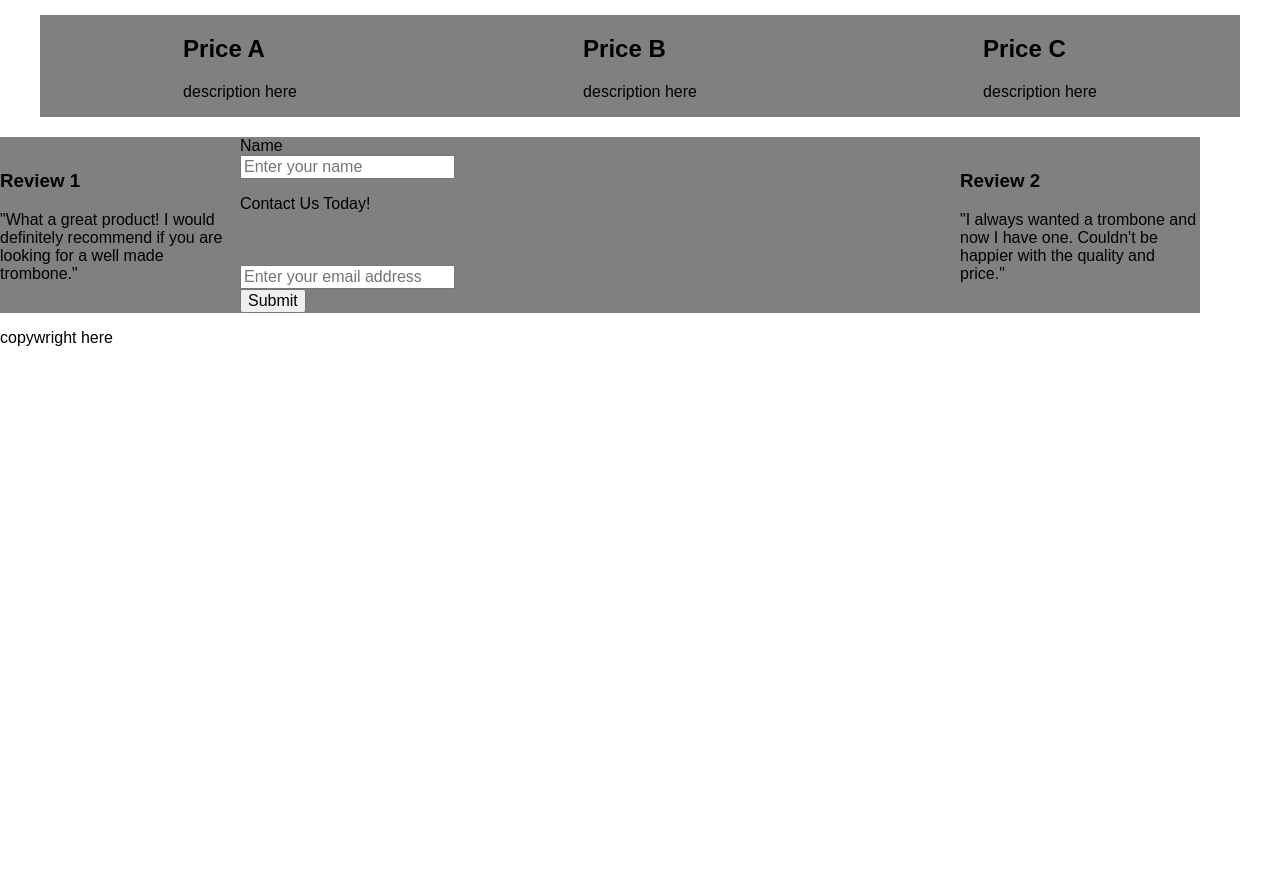
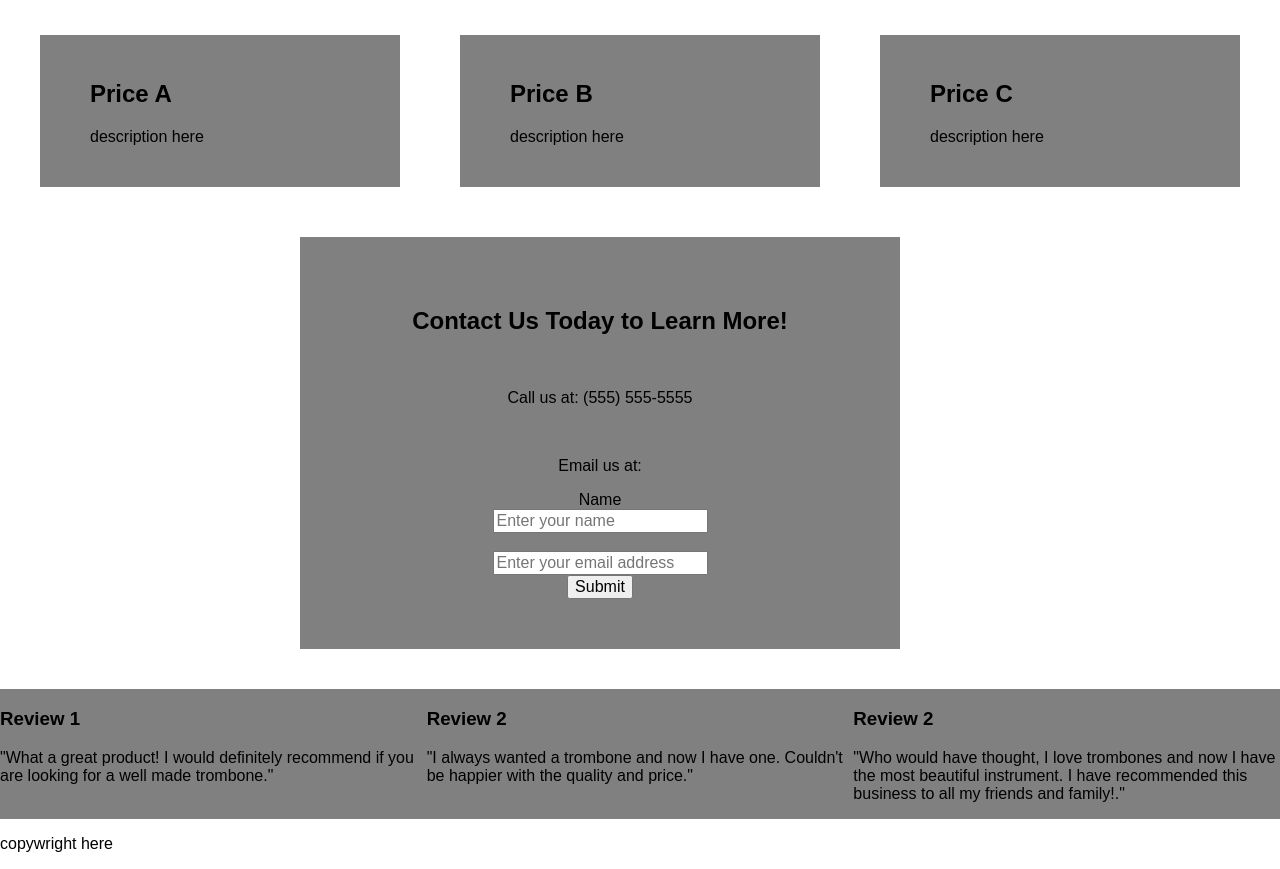
Before and after one commit to Stacy-Riley/fcc-product-landing-page, a plain HTML site: page index.html in a window 1280 px wide. Shown: the part 420-1289 px from the top of the page. Before the commit the page ends 800 px from the top, so only its background shows below. Drawn offline with Linux system fonts and the light colour scheme.

Commit message:
More flex-box coding to pricing and review section, still in process

```diff
--- a/css/main.css
+++ b/css/main.css
@@ -3,48 +3,72 @@ body {
 }
 /*Pricing Section*/
 
-.column-layout {
-	display: flex;
+.price-container {
 	max-width: 1200px;
-	background-color: gray;
-	margin: 20px 40px;
-	justify-content: space-around;
+	margin: 40px auto 0 auto;
 }
 
-.pricing-a {
-	flex: 1;
+.price-a, .price-b, .price-c {
+	background-color: grey;
+	padding: 25px 30px 25px 50px;
+	box-sizing: border-box;
+	margin-bottom: 50px;
+	flex-basis: 30%;
 }
-
-.pricing-b {
-	flex: 1;
-}
-
-.pricing-c {
-	flex: 1;
+/*this will stack the pricing columns for mobil device size*/
+@media (min-width: 900px) {
+	/*this is the parent container*/
+	.price-container {
+		display: flex;
+	 	justify-content: space-between;
+	}
 }
 
 /*Contact Section*/
-.column-contact-group {
+.contact-container {
 	display: flex;
 	max-width: 1200px;
-	background-color: gray;
 	justify-content: space-around;
 	align-items: center;
+	margin-bottom: 40px;
 }
 
-.contact-group-main {
-	flex: 3;
-	order: 2;
+.contact-main {
+	background-color: gray;
+	flex-basis: 50%;
+	box-sizing: border-box;
+	padding: 50px 0px;
+	text-align: center;
+}
+/* Review Section*/
+
+.review-container {
+
+}
+.review-1 {
+	flex: 1;
+	order: 1;
+	background-color: gray;
 }
 
-.contact-group-review-1 {
+.review-2 {
 	flex: 1;
-	order: 1;
+	order: 3;
+	background-color: gray;
 }
 
-.contact-group-review-2 {
+.review-3 {
 	flex: 1;
 	order: 3;
+	background-color: gray;
+}
+
+@media (min-width: 900px) {
+	.review-container {
+		display: flex;
+		justify-content: space-between;
+	}
+
 }
 /*
 .form-row {
--- a/index.html
+++ b/index.html
@@ -41,7 +41,7 @@
 		</section>
 <!--Pricing Section-->
 		<section id="pricing">
-			<div class="column-layout">
+			<div class="price-container">
 				<div class="price-a">
 					<h2>Price A</h2>
 					<p>description here</p>
@@ -58,17 +58,22 @@
 
 		</section>
 		<section id="contact">
+<!--Contact Form-->
 <!--Name-->
-			<div class="column-contact-group">
-				<form id="form" class="contact-group-main">
+			<div class="contact-container">
+				<form id="form" class="contact-main">
+					<h2>Contact Us Today to Learn More!</h2>
+					<br>
+					<p>Call us at: (555) 555-5555</p>
+						<br>
+						<p>Email us at:</p>
 					<div class="form-row">
 						<label id="name-label" for="name">Name</label>
 						<br>
 						<input id="name" type="text" name="name" placeholder="Enter your name" required>
 					</div>
+
 <!--Email-->		<div>
-						<p>Contact Us Today!</p>
-						<br>
 						<label id="email-label" for="email"></label>
 						<br>
 						<input id="email" type="email" name="email" placeholder="Enter your email address" required>
@@ -76,14 +81,21 @@
 						<button type="submit" id="submit" class="submit-button">Submit</button>
 					</div>
 				</form>
-<!--Reviews-->		<div class="contact-group-review-1">
+			</div>
+<!--Reviews-->
+			<div class="review-container">
+				<div class="review-1">
 					<h3>Review 1</h3>
 					<p>"What a great product! I would definitely recommend if you are looking for a well made trombone."</p>
 				</div>
-				<div class="contact-group-review-2">
+				<div class="review-2">
 					<h3>Review 2</h3>
 					<p>"I always wanted a trombone and now I have one.  Couldn't be happier with the quality and price."</p>
 				</div>
+				<div class="review-3">
+					<h3>Review 2</h3>
+					<p>"Who would have thought, I love trombones and now I have the most beautiful instrument. I have recommended this business to all my friends and family!."</p>
+					</div>
 			</div>
 		</section>
 		<footer>
```
